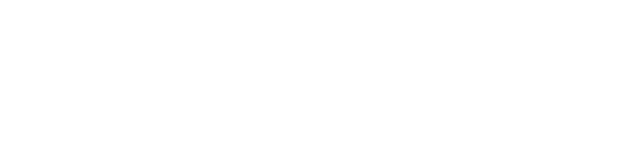
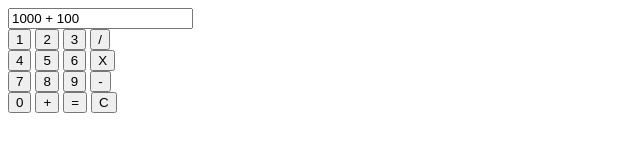
Before and after one commit to Accany1/calculator, a plain HTML site: page index.html in a window 1280 px wide. Shown: the whole page, without its empty margins (0-640 px from the left). Drawn offline with Linux system fonts and the light colour scheme.

Commit message:
added buttons and input for calculator

```diff
--- a/index.html
+++ b/index.html
@@ -6,6 +6,33 @@
     <title>Document</title>
 </head>
 <body>
+    <div>
+        <input class="input" type="text" value="1000 + 100">
+    </div>
+    <div>
+        <button class="calcbutton" id="1">1</button>
+        <button class="calcbutton" id="2">2</button>
+        <button class="calcbutton" id="3">3</button>
+        <button class="calcbutton" id="divide">/</button>
+    </div>
+    <div>
+        <button class="calcbutton" id="4">4</button>
+        <button class="calcbutton" id="5">5</button>
+        <button class="calcbutton" id="6">6</button>
+        <button class="calcbutton" id="multiply">X</button>
+    </div>
+    <div>
+        <button class="calcbutton" id="7">7</button>
+        <button class="calcbutton" id="8">8</button>
+        <button class="calcbutton" id="9">9</button>
+        <button class="calcbutton" id="minus">-</button>
+    </div>
+    <div>
+        <button class="calcbutton" id="0">0</button>
+        <button class="calcbutton" id="plus">+</button>
+        <button class="calcbutton" id="equal">=</button>
+        <button class="calcbutton" id="clear">C</button>
+    </div>
     <script src="javascript.js"></script>
 </body>
 </html>
```
